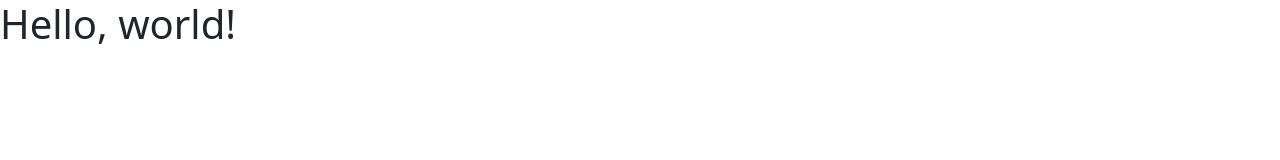
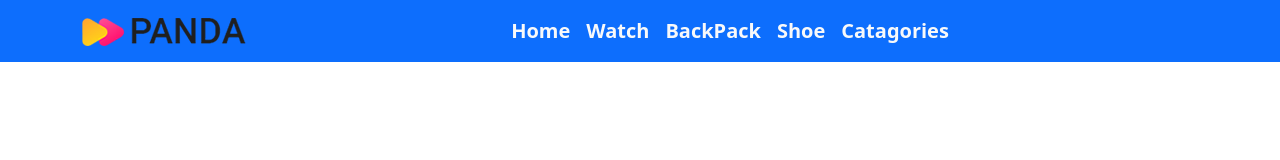
Before and after one commit to marufurs4294/Panda-Commerce, a plain HTML site: page index.html in a window 1280 px wide. Drawn offline with nearby package versions, Linux system fonts and the light colour scheme.

Commit message:
navbar added

```diff
--- a/index.html
+++ b/index.html
@@ -3,7 +3,7 @@
   <head>
     <meta charset="utf-8">
     <meta name="viewport" content="width=device-width, initial-scale=1">
-    <title>Bootstrap demo</title>
+    <title>Panda Commerce</title>
     <link href="https://cdn.jsdelivr.net/npm/bootstrap@5.2.0-beta1/dist/css/bootstrap.min.css" rel="stylesheet" integrity="sha384-0evHe/X+R7YkIZDRvuzKMRqM+OrBnVFBL6DOitfPri4tjfHxaWutUpFmBp4vmVor" crossorigin="anonymous">
 
     <!-- Font Awesome -->
@@ -17,7 +17,45 @@
 
   </head>
   <body>
-    <h1>Hello, world!</h1>
+
+<!-- Navbar -->
+
+<header class="bg-primary text-danger sticky-top" >
+    <div class="container-fluid">
+      <nav class="navbar navbar-expand-lg ">
+        <div class="container">
+          <div>
+            <a class="navbar-brand" href="#"> <img src="images/logo.png" alt=""></a></div>
+          <button class="navbar-toggler bg-light" type="button" data-bs-toggle="collapse" data-bs-target="#navbarNavAltMarkup" aria-controls="navbarNavAltMarkup" aria-expanded="false" aria-label="Toggle navigation">
+            <span class="navbar-toggler-icon "></span>
+          </button>
+          <div class="collapse navbar-collapse justify-content-center fs-5" id="navbarNavAltMarkup">
+            <div class="navbar-nav fw-bold">
+              <a class="nav-link active text-light" aria-current="page" href="#home">Home</a>
+              <a class="nav-link text-light" href="#watch">Watch</a>
+              <a class="nav-link text-light" href="#backpack">BackPack</a>
+              <a class="nav-link text-light" href="#shoes">Shoe</a>
+              <a class="nav-link text-light" href="#catagories">Catagories</a>
+
+            </div>
+          </div>
+        </div>
+      </nav>
+    </div>
+  </header>
+
+
+
+
+
+
+
+
+
+
+
+
+
     <script src="https://cdn.jsdelivr.net/npm/bootstrap@5.2.0-beta1/dist/js/bootstrap.bundle.min.js" integrity="sha384-pprn3073KE6tl6bjs2QrFaJGz5/SUsLqktiwsUTF55Jfv3qYSDhgCecCxMW52nD2" crossorigin="anonymous"></script>
   </body>
 </html>
```
